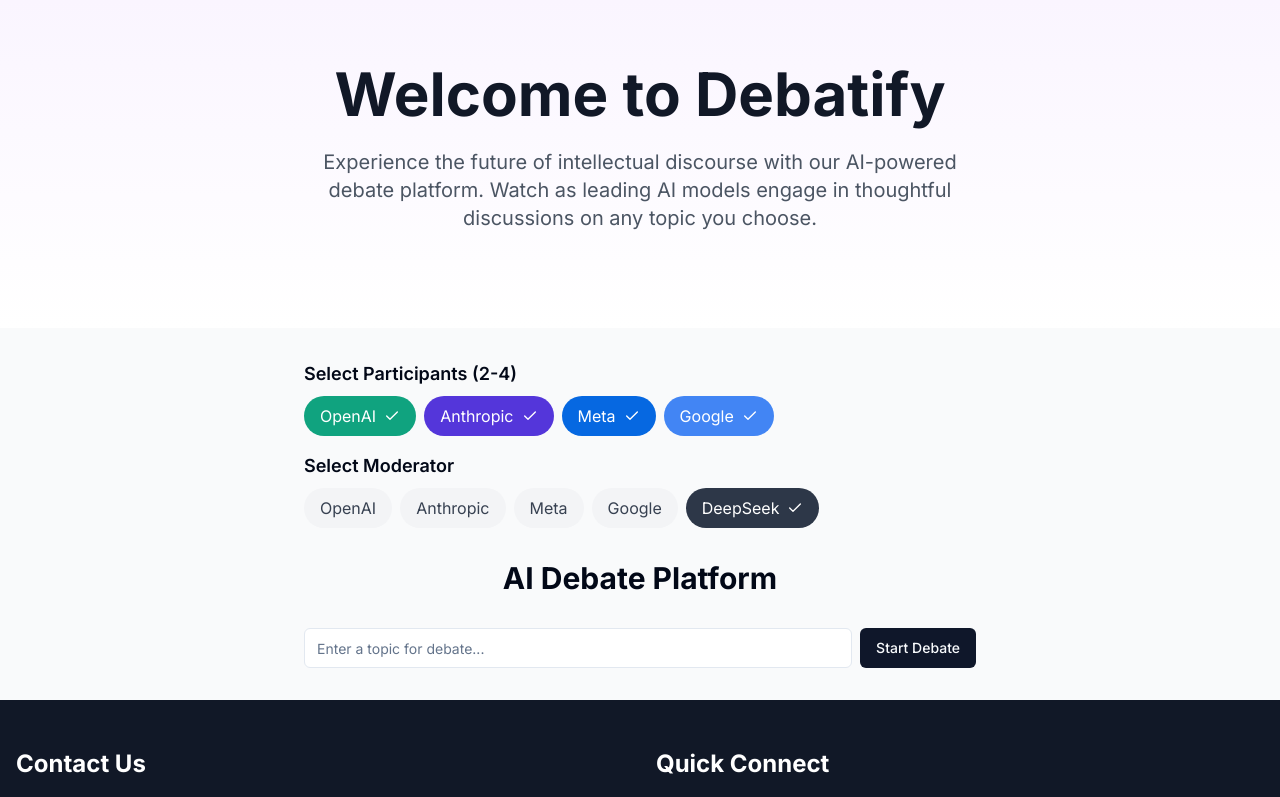
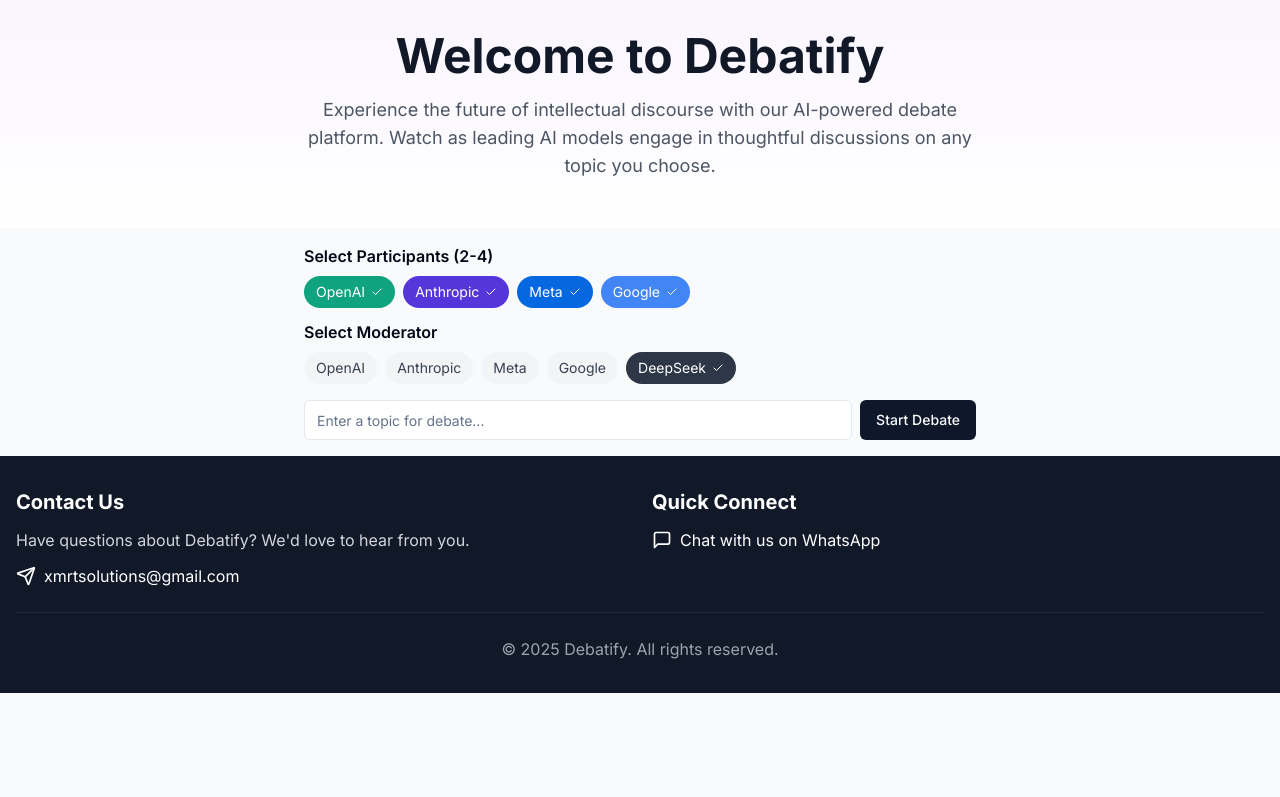
Before and after one commit to DevGruGold/debatify, a React (Vite) app: page / in a window 1280 px wide. Shown: the top 797 px of the page. Built offline with nearby package versions, Linux system fonts and the light colour scheme.

Commit message:
Tighten up whitespace
Removed excess whitespace throughout the codebase to improve readability and maintainability.
[skip gpt_engineer]

```diff
--- a/src/components/AISelector.tsx
+++ b/src/components/AISelector.tsx
@@ -49,44 +49,44 @@ export const AISelector = ({ onSelectionChange }: AISelectorProps) => {
   };
 
   return (
-    <div className="w-full max-w-2xl mx-auto mb-8">
-      <div className="space-y-4">
+    <div className="w-full max-w-2xl mx-auto mb-4">
+      <div className="space-y-3">
         <div>
-          <h3 className="text-lg font-semibold mb-2">Select Participants (2-4)</h3>
+          <h3 className="text-base font-semibold mb-2">Select Participants (2-4)</h3>
           <div className="flex flex-wrap gap-2">
             {availableAIs.filter(ai => ai.role === "participant").map((ai) => (
               <button
                 key={ai.id}
                 onClick={() => handleParticipantToggle(ai.id)}
                 disabled={selectedParticipants.length <= 2 && selectedParticipants.includes(ai.id)}
-                className={`px-4 py-2 rounded-full flex items-center gap-2 transition-colors ${
+                className={`px-3 py-1.5 rounded-full flex items-center gap-1.5 transition-colors text-sm ${
                   selectedParticipants.includes(ai.id)
                     ? ai.colorClass + " text-white"
                     : "bg-gray-100 text-gray-700"
                 }`}
               >
                 {ai.name}
-                {selectedParticipants.includes(ai.id) && <Check className="w-4 h-4" />}
+                {selectedParticipants.includes(ai.id) && <Check className="w-3 h-3" />}
               </button>
             ))}
           </div>
         </div>
 
         <div>
-          <h3 className="text-lg font-semibold mb-2">Select Moderator</h3>
+          <h3 className="text-base font-semibold mb-2">Select Moderator</h3>
           <div className="flex flex-wrap gap-2">
             {availableAIs.map((ai) => (
               <button
                 key={ai.id}
                 onClick={() => handleModeratorSelect(ai.id)}
-                className={`px-4 py-2 rounded-full flex items-center gap-2 transition-colors ${
+                className={`px-3 py-1.5 rounded-full flex items-center gap-1.5 transition-colors text-sm ${
                   selectedModerator === ai.id
                     ? ai.colorClass + " text-white"
                     : "bg-gray-100 text-gray-700"
                 }`}
               >
                 {ai.name}
-                {selectedModerator === ai.id && <Check className="w-4 h-4" />}
+                {selectedModerator === ai.id && <Check className="w-3 h-3" />}
               </button>
             ))}
           </div>
--- a/src/components/TopicInput.tsx
+++ b/src/components/TopicInput.tsx
@@ -18,8 +18,7 @@ export const TopicInput = ({ onSubmit }: TopicInputProps) => {
   };
 
   return (
-    <form onSubmit={handleSubmit} className="w-full max-w-2xl mx-auto space-y-4">
-      <h1 className="text-3xl font-bold text-center mb-8">AI Debate Platform</h1>
+    <form onSubmit={handleSubmit} className="w-full max-w-2xl mx-auto space-y-2">
       <div className="flex gap-2">
         <Input
           value={topic}
--- a/src/pages/Index.tsx
+++ b/src/pages/Index.tsx
@@ -59,22 +59,22 @@ const Index = () => {
 
   return (
     <div className="min-h-screen bg-gray-50">
-      {/* Hero Section */}
-      <section className="bg-gradient-to-b from-purple-50 to-white py-16 px-4">
+      {/* Hero Section - Reduced padding */}
+      <section className="bg-gradient-to-b from-purple-50 to-white py-8 px-4">
         <div className="max-w-7xl mx-auto text-center">
-          <h1 className="text-4xl md:text-6xl font-bold text-gray-900 mb-6">
+          <h1 className="text-3xl md:text-5xl font-bold text-gray-900 mb-4">
             Welcome to Debatify
           </h1>
-          <p className="text-lg md:text-xl text-gray-600 max-w-2xl mx-auto mb-8">
+          <p className="text-base md:text-lg text-gray-600 max-w-2xl mx-auto mb-4">
             Experience the future of intellectual discourse with our AI-powered debate platform.
             Watch as leading AI models engage in thoughtful discussions on any topic you choose.
           </p>
         </div>
       </section>
 
-      {/* Main Content */}
-      <main className="py-8 px-4">
-        <div className="max-w-7xl mx-auto space-y-8">
+      {/* Main Content - Reduced spacing */}
+      <main className="py-4 px-4">
+        <div className="max-w-7xl mx-auto space-y-4">
           <AISelector onSelectionChange={handleAISelection} />
           <TopicInput onSubmit={handleTopicSubmit} />
 
@@ -90,7 +90,7 @@ const Index = () => {
 
               {moderator && <Moderator summary={summary} />}
 
-              <div className="grid grid-cols-1 md:grid-cols-2 gap-6">
+              <div className="grid grid-cols-1 md:grid-cols-2 gap-4">
                 {participants.map((ai, index) => (
                   <AIParticipant
                     key={ai.id}
@@ -106,13 +106,13 @@ const Index = () => {
         </div>
       </main>
 
-      {/* Footer */}
-      <footer className="bg-gray-900 text-white py-12 px-4">
+      {/* Footer - Reduced padding */}
+      <footer className="bg-gray-900 text-white py-8 px-4">
         <div className="max-w-7xl mx-auto">
-          <div className="grid grid-cols-1 md:grid-cols-2 gap-8">
+          <div className="grid grid-cols-1 md:grid-cols-2 gap-6">
             <div>
-              <h3 className="text-2xl font-bold mb-4">Contact Us</h3>
-              <p className="text-gray-300 mb-4">
+              <h3 className="text-xl font-bold mb-3">Contact Us</h3>
+              <p className="text-gray-300 mb-3">
                 Have questions about Debatify? We'd love to hear from you.
               </p>
               <a
@@ -124,7 +124,7 @@ const Index = () => {
               </a>
             </div>
             <div>
-              <h3 className="text-2xl font-bold mb-4">Quick Connect</h3>
+              <h3 className="text-xl font-bold mb-3">Quick Connect</h3>
               <button
                 onClick={handleWhatsAppClick}
                 className="flex items-center gap-2 text-white hover:text-green-300 transition-colors"
@@ -134,7 +134,7 @@ const Index = () => {
               </button>
             </div>
           </div>
-          <div className="mt-8 pt-8 border-t border-gray-800 text-center text-gray-400">
+          <div className="mt-6 pt-6 border-t border-gray-800 text-center text-gray-400">
             <p>&copy; {new Date().getFullYear()} Debatify. All rights reserved.</p>
           </div>
         </div>
```
